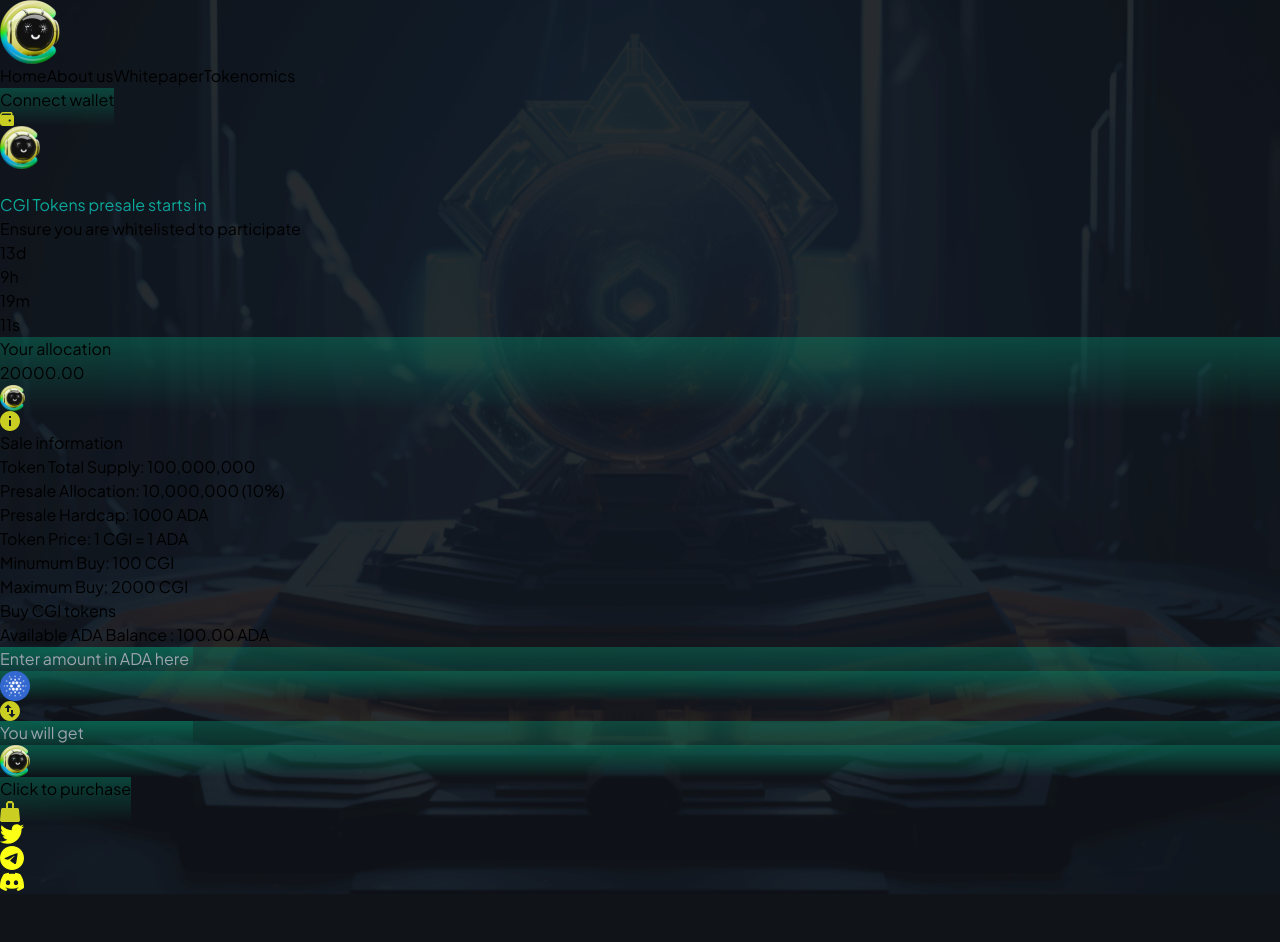
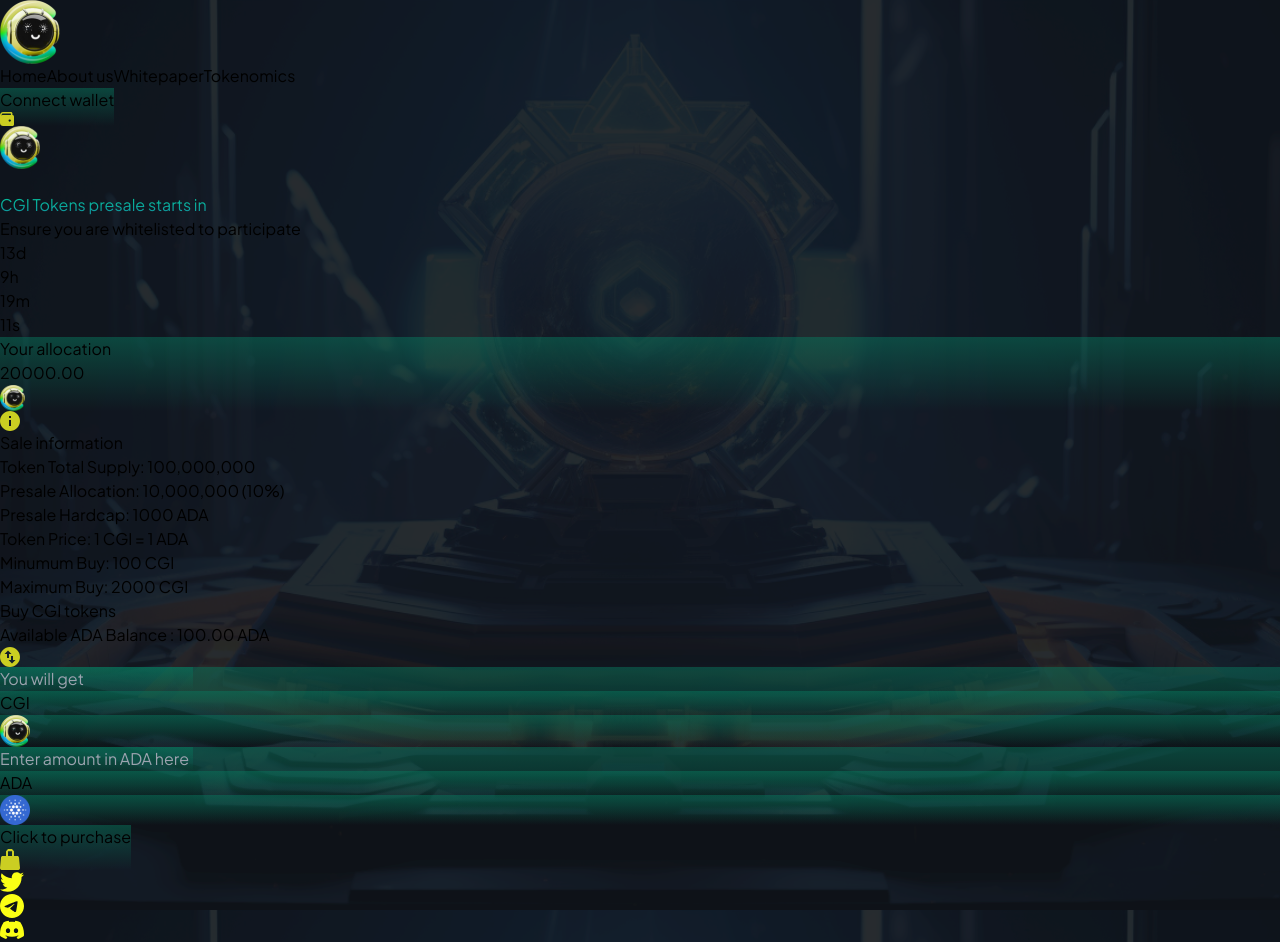
Before and after one commit to anshu0x/cardanogpt, a React (Vite) app: page / in a window 1280 px wide. Both pictures are taken after a click on the element 640 px from the left and 674 px from the top of the page. Before the commit the page ends 894 px from the top, so only its background shows below. Built offline with nearby package versions, Linux system fonts and the light colour scheme.

Commit message:
ui change

```diff
--- a/src/components/Hero.tsx
+++ b/src/components/Hero.tsx
@@ -94,52 +94,6 @@
             <h1 className="text-white text-sm my-2">
               Available ADA Balance : 100.00 ADA
             </h1>
-            {show ? (
-              <div className="flex w-full green_gradient bg-opacity-20 backdrop-blur-sm rounded-md border border-[#01CC9C]">
-                <input
-                  type="number"
-                  name="cgi"
-                  autoComplete="off"
-                  value={values.cgi}
-                  onChange={handleChange}
-                  placeholder="You will get"
-                  className="green_gradient outline-none  placeholder:text-white no-spinners placeholder-shown:text-white text-white p-3 w-full"
-                />
-                <div className="flex green_gradient px-4 items-center gap-4">
-                  <img
-                    src={"/assets/logo.svg"}
-                    width={30}
-                    height={30}
-                    alt="notfound"
-                    className="cursor-pointer"
-                  />
-                </div>
-              </div>
-            ) : (
-              <div className="flex w-full green_gradientP bg-opacity-20 backdrop-blur-sm rounded-md border border-[#01CC9C]">
-                <input
-                  type="number"
-                  name="ada"
-                  value={values.ada}
-                  onChange={handleChange}
-                  autoComplete="off"
-                  placeholder="Enter amount in ADA here"
-                  className={
-                    "green_gradient outline-none  no-spinners placeholder:text-white placeholder-shown:text-white text-white p-3 w-full "
-                  }
-                />
-                <div className="flex green_gradient px-4">
-                  <img
-                    src={"/assets/cardano.svg"}
-                    width={30}
-                    height={30}
-                    alt="notfound"
-                    className="cursor-pointer"
-                  />
-                </div>
-              </div>
-            )}
-
             <div
               className="w-full justify-center flex my-2 cursor-pointer"
               onClick={() => {
@@ -153,8 +107,8 @@
                 alt="below"
               />
             </div>
-            {!show ? (
-              <div className="flex w-full green_gradient rounded-md border border-[#01CC9C]">
+            {show ? (
+              <div className="flex w-full  green_gradient rounded-md border border-[#01CC9C]">
                 <input
                   type="number"
                   name="cgi"
@@ -164,6 +118,9 @@
                   placeholder="You will get"
                   className="green_gradient outline-none placeholder:text-sm placeholder:text-white no-spinners placeholder-shown:text-white text-white p-3 w-full"
                 />
+                <div className="flex h-12 md:h-full  green_gradientP border-l px-4 items-center justify-center">
+                  <p className="text-white text-sm">CGI</p>
+                </div>
                 <div className="flex green_gradient px-4">
                   <img
                     src={"/assets/logo.svg"}
@@ -187,6 +144,60 @@
                     "green_gradient outline-none  no-spinners placeholder:text-white placeholder-shown:text-white text-white p-3 w-full "
                   }
                 />
+                <div className="flex h-12 md:h-full  green_gradientP border-l px-4 items-center justify-center">
+                  <span className="text-white text-sm">ADA</span>
+                </div>
+                <div className="flex green_gradient px-4">
+                  <img
+                    src={"/assets/cardano.svg"}
+                    width={30}
+                    height={30}
+                    alt="notfound"
+                    className="cursor-pointer"
+                  />
+                </div>
+              </div>
+            )}
+            {!show ? (
+              <div className="flex w-full  green_gradient rounded-md border border-[#01CC9C]">
+                <input
+                  type="number"
+                  name="cgi"
+                  autoComplete="off"
+                  value={values.cgi}
+                  onChange={handleChange}
+                  placeholder="You will get"
+                  className="green_gradient outline-none placeholder:text-sm placeholder:text-white no-spinners placeholder-shown:text-white text-white p-3 w-full"
+                />
+                <div className="flex h-12 md:h-full  green_gradientP border-l px-4 items-center justify-center">
+                  <p className="text-white text-sm">CGI</p>
+                </div>
+                <div className="flex green_gradient px-4">
+                  <img
+                    src={"/assets/logo.svg"}
+                    width={30}
+                    height={30}
+                    alt="notfound"
+                    className="cursor-pointer"
+                  />
+                </div>
+              </div>
+            ) : (
+              <div className="flex w-full green_gradientP rounded-md border border-[#01CC9C]">
+                <input
+                  type="number"
+                  name="ada"
+                  value={values.ada}
+                  onChange={handleChange}
+                  autoComplete="off"
+                  placeholder="Enter amount in ADA here"
+                  className={
+                    "green_gradient outline-none  no-spinners placeholder:text-white placeholder-shown:text-white text-white p-3 w-full "
+                  }
+                />
+                <div className="flex h-12 md:h-full  green_gradientP border-l px-4 items-center justify-center">
+                  <span className="text-white text-sm">ADA</span>
+                </div>
                 <div className="flex green_gradient px-4">
                   <img
                     src={"/assets/cardano.svg"}
```
